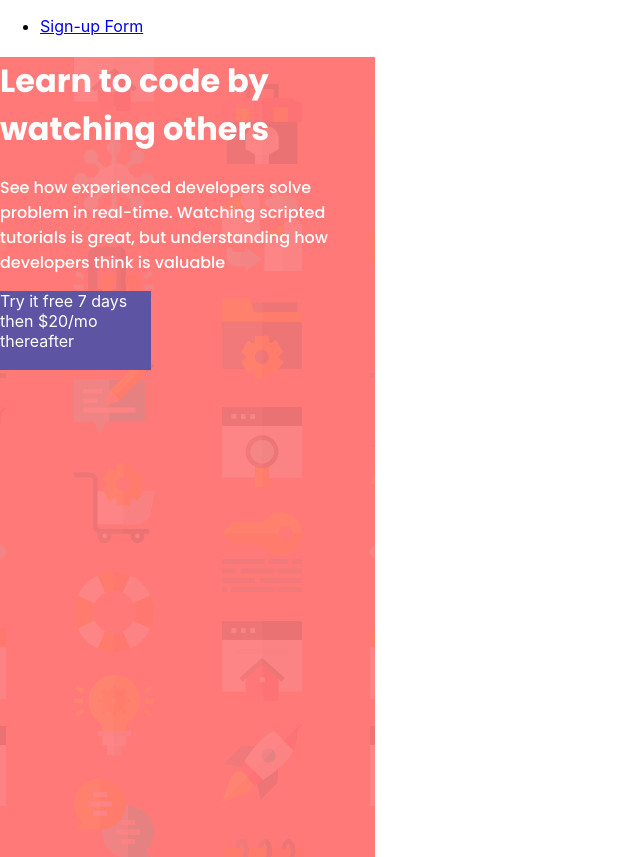
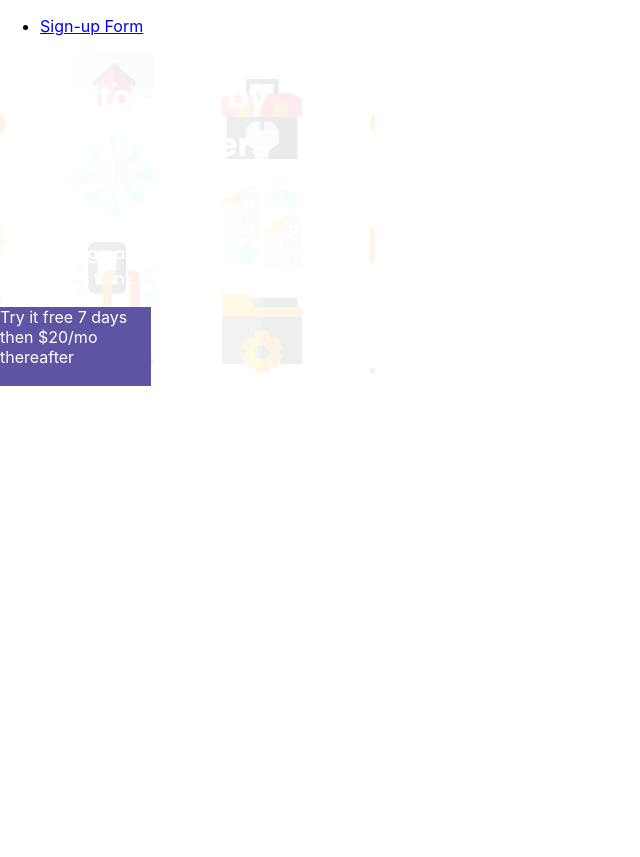
Before and after one commit to TaraTrody/frontend-react-challenges, a React (Create React App) app: page /signup in a window 1280 px wide. Shown: the whole page, without its empty margins (0-640 px from the left). Built offline with nearby package versions, Linux system fonts and the light colour scheme; a web font is replaced by a local one.

Commit message:
Add grid layout properties to each section

```diff
--- a/src/sign-up_form/Signup.jsx
+++ b/src/sign-up_form/Signup.jsx
@@ -30,6 +30,12 @@ const Signup = () => {
 export default Signup;
 
 const Container = styled.div`
+  display: grid;
+  grid-template-rows: 2fr 1fr 3fr;
+  grid-template-areas: "TitleWrapper"
+                       "TitleWrapper"
+                       "BoxWrapper"
+                       "FormWrapper"
   background-color: rgba(255, 121, 121, 1);
   width: 375px;
   height: 100vh;
@@ -41,7 +47,9 @@ const Overlay = styled.div`
   height: 100%;
 `;
 
-const TitleWrapper = styled.div``;
+const TitleWrapper = styled.div`
+  grid-area: TitleWrapper;
+`;
 
 const TitleText = styled.div`
   color: #fff;
@@ -55,7 +63,9 @@ const TitleText = styled.div`
   }
 `;
 
-const BoxWrapper = styled.div``;
+const BoxWrapper = styled.div`
+  grid-area: BoxWrapper;
+`;
 
 const Box = styled.div`
   background-color: #5e54a4;
@@ -64,4 +74,6 @@ const Box = styled.div`
   color: #fff;
 `;
 
-const FormWrapper = styled.div``;
+const FormWrapper = styled.div`
+  grid-area: FormWrapper;
+`;
```
